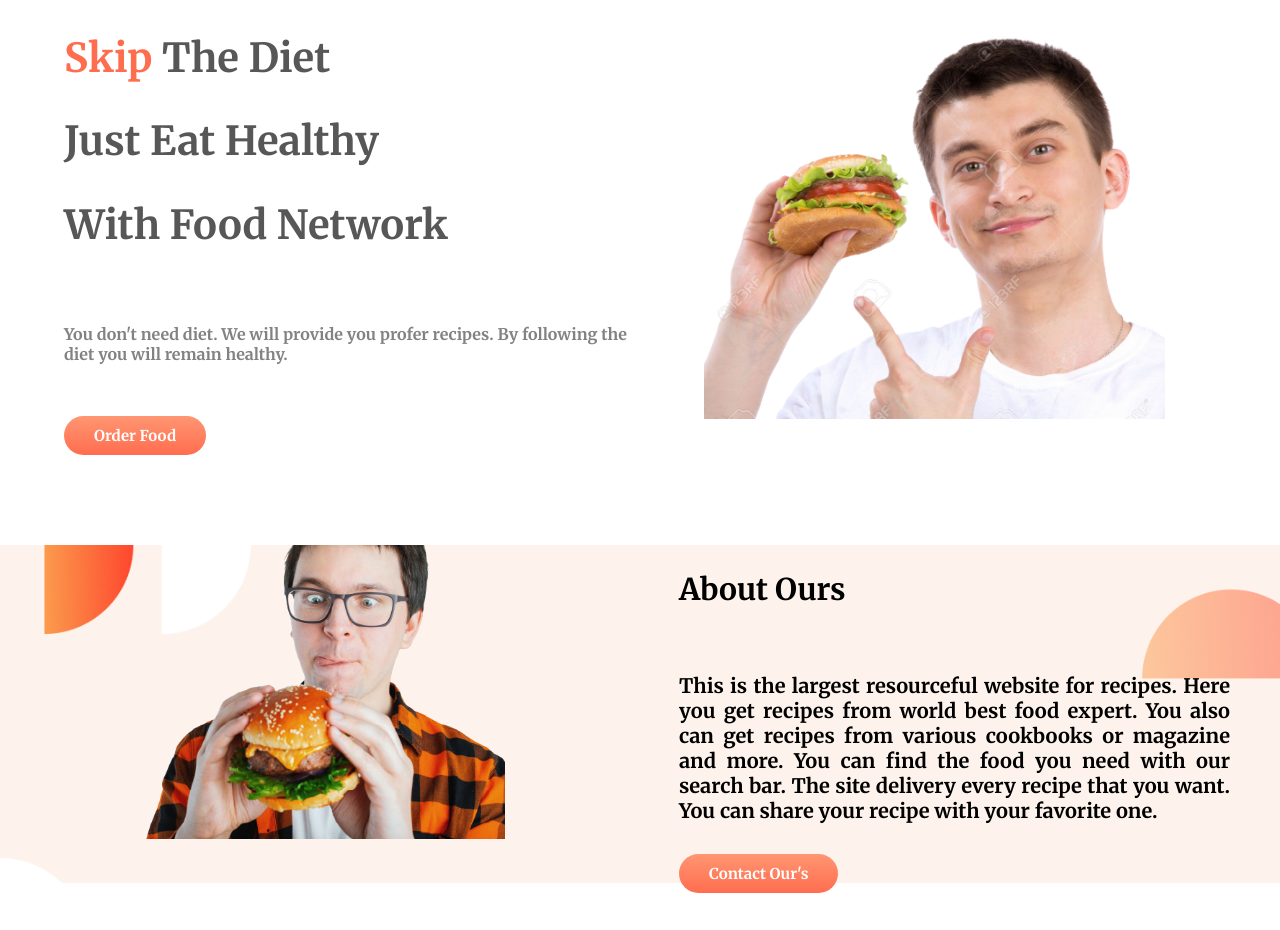
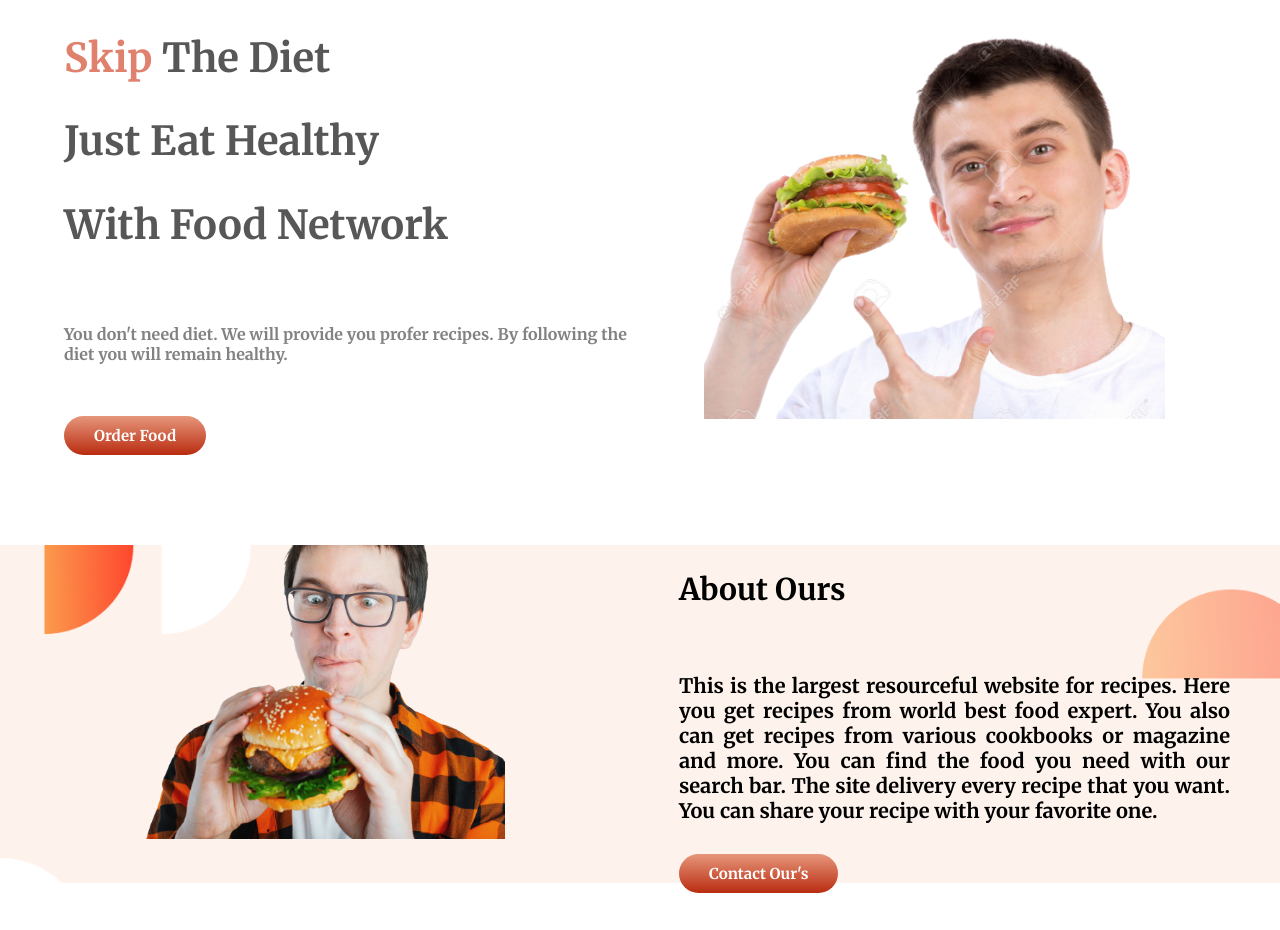
Before and after one commit to MirajWD/food-network, a plain HTML site: page index.html in a window 1280 px wide. Shown: the top 930 px of the page. Drawn offline with Linux system fonts and the light colour scheme.

Commit message:
Color Edit

```diff
--- a/style.css
+++ b/style.css
@@ -23,7 +23,7 @@ h2{
     color: #828282;
 }
 #top-inline{
-    color: #ff6d4f;
+    color: #e0816e;
 }
 
 .top-inner img{
@@ -31,7 +31,7 @@ h2{
 }
 .top-button{
     text-decoration: none;
-    background-image: linear-gradient(#FF9672, #ff6d4f);
+    background-image: linear-gradient(#e6967b, #b92c10);
     padding: 10px 30px;
     border-radius: 30px;
     font-size: 15px;
@@ -53,7 +53,7 @@ h2{
 }
 .mid-button{
     text-decoration: none;
-    background-image: linear-gradient(#FF9672, #ff6d4f);
+    background-image: linear-gradient(#e6967b, #b92c10);
     padding: 10px 30px;
     border-radius: 30px;
     font-size: 15px;
```
